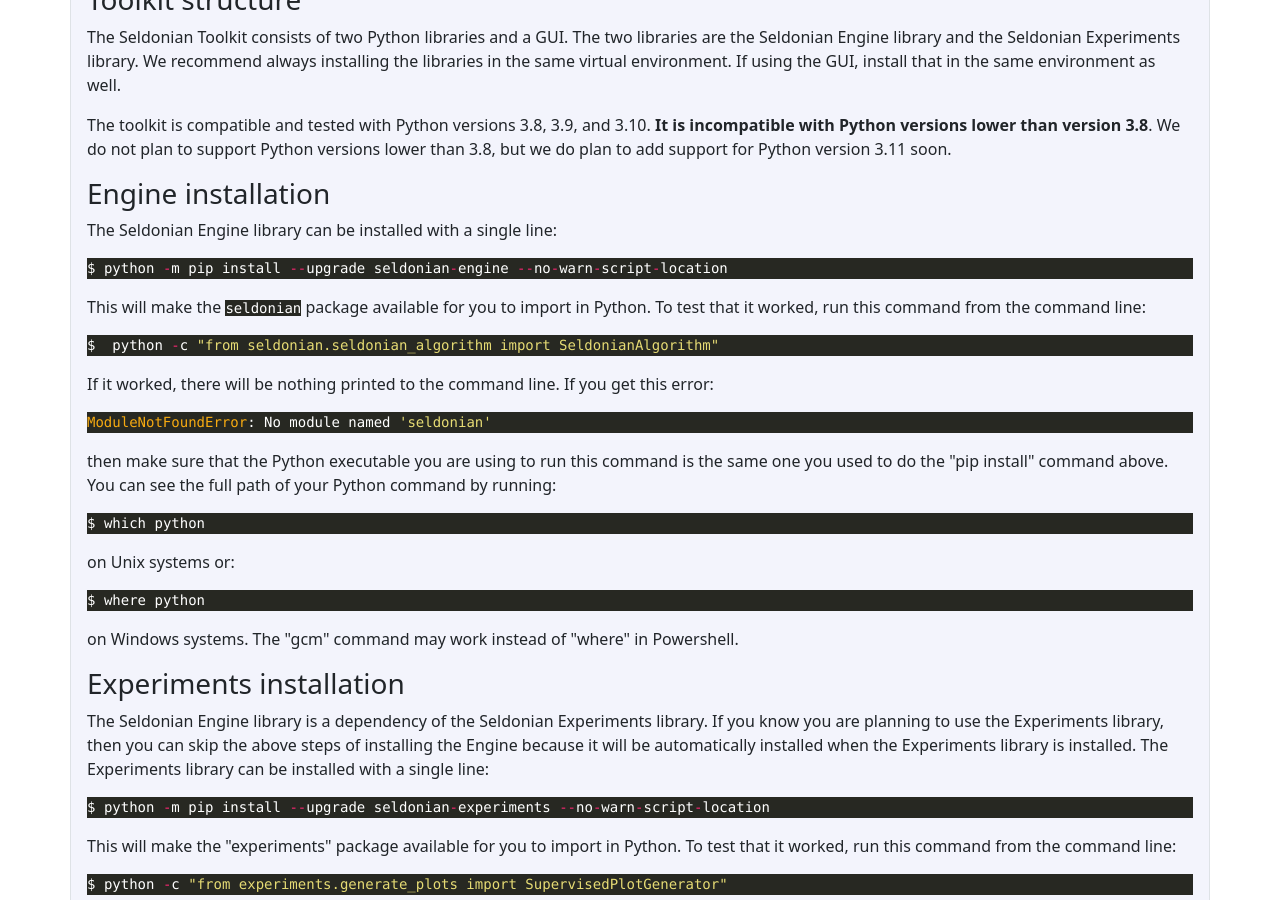
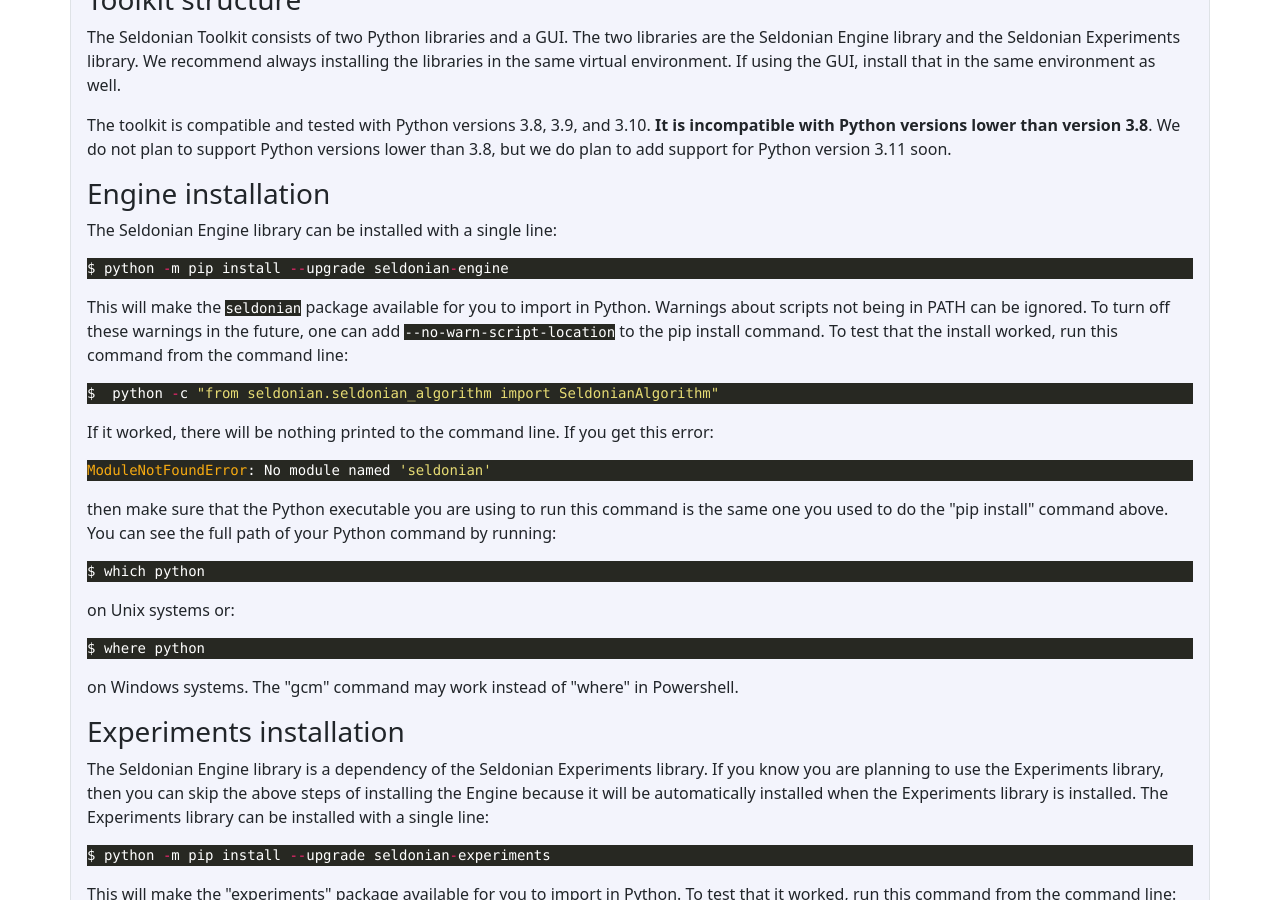
Before and after one commit to seldonian-framework/Tutorials, a Jekyll site: the page built from _tutorials/install_tutorial.md, in a window 1280 px wide and 900 px high, scrolled down 450 px. Built offline with Jekyll 4.4.1, drawn with Linux system fonts in a browser that asks for light colours.

Commit message:
remove script warn flag but make note about it

```diff
--- a/_tutorials/install_tutorial.md
+++ b/_tutorials/install_tutorial.md
@@ -38,11 +38,11 @@ The Seldonian Toolkit consists of two Python libraries and a GUI. The two librar
 </p>
 
 {% highlight javascript %}
-$ python -m pip install --upgrade seldonian-engine --no-warn-script-location
+$ python -m pip install --upgrade seldonian-engine
 {% endhighlight javascript %}
 
 <p>
-    This will make the <code class="highlight">seldonian</code> package available for you to import in Python. To test that it worked, run this command from the command line:
+    This will make the <code class="highlight">seldonian</code> package available for you to import in Python. Warnings about scripts not being in PATH can be ignored. To turn off these warnings in the future, one can add <code class="highlight">--no-warn-script-location</code> to the pip install command. To test that the install worked, run this command from the command line:
 </p>
 
 {% highlight javascript %}
@@ -84,7 +84,7 @@ $ where python
 </p>
 
 {% highlight javascript %}
-$ python -m pip install --upgrade seldonian-experiments --no-warn-script-location
+$ python -m pip install --upgrade seldonian-experiments
 {% endhighlight javascript %}
 
 <p>
```
